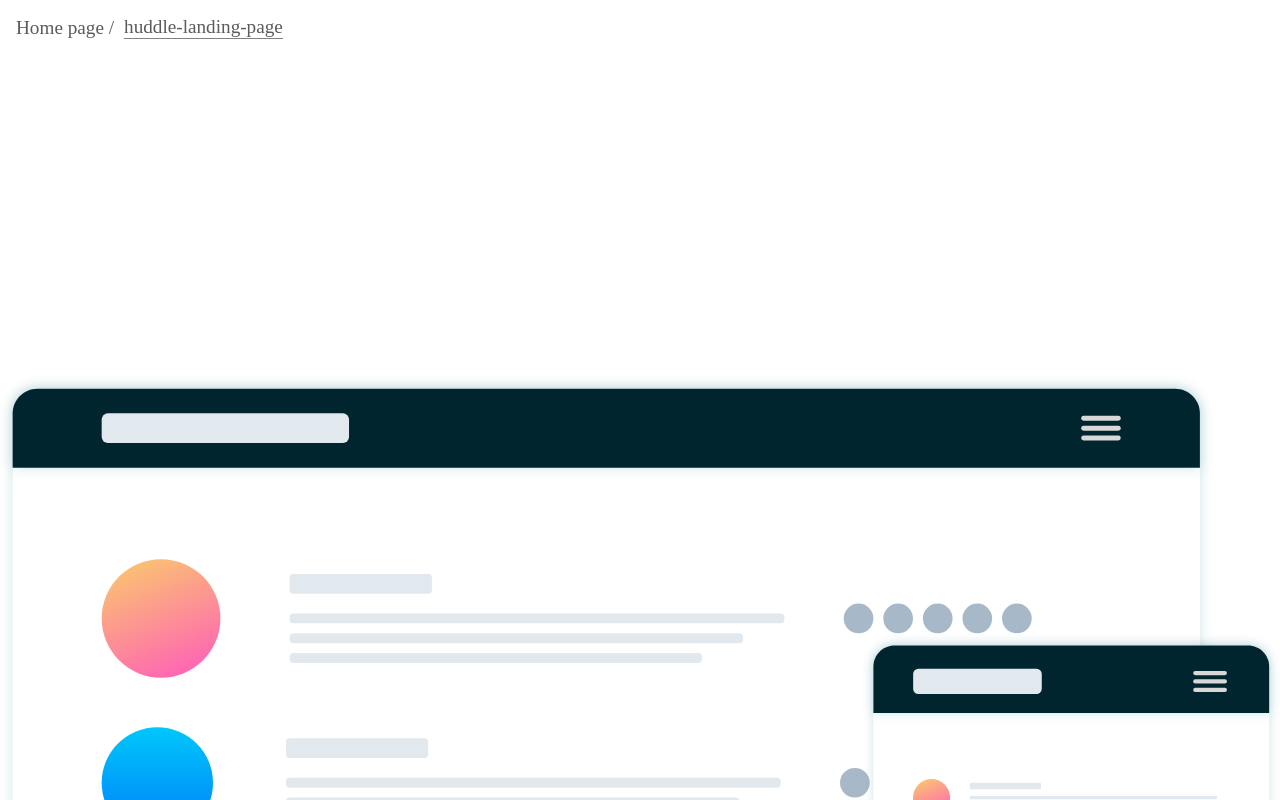
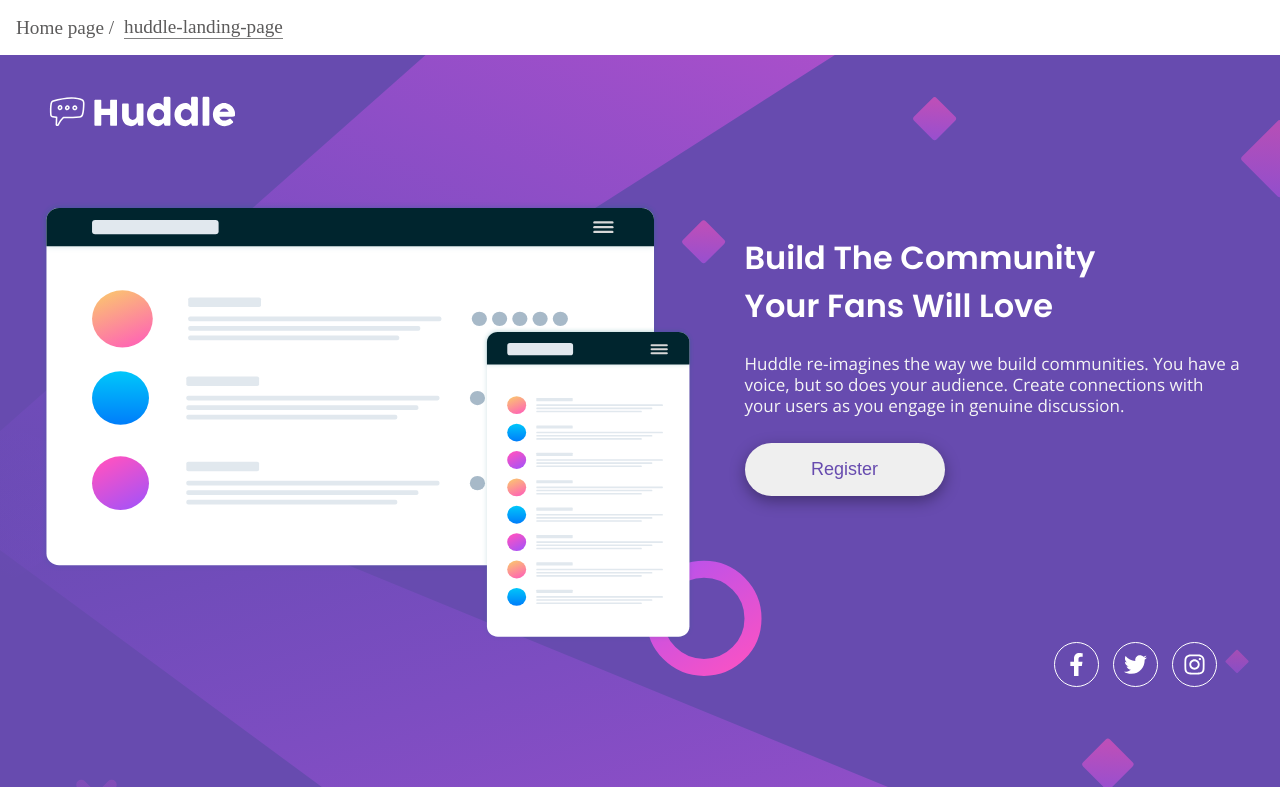
Before and after one commit to Dina2703/css_small-projects, a React (Create React App) app: page /huddle-landing-page in a window 1280 px wide. Shown: the top 800 px of the page. Built offline with nearby package versions, Linux system fonts and the light colour scheme.

Commit message:
Huddle project: style main and footer for desktop view

```diff
--- a/src/components/HuddlePage.js
+++ b/src/components/HuddlePage.js
@@ -1,4 +1,5 @@
 import React from "react";
+import "../style/HuddleLandingPage.css";
 
 import { FaFacebookF } from "react-icons/fa";
 import { FaTwitter } from "react-icons/fa";
@@ -15,15 +16,18 @@ function HuddlePage() {
             <img src={logo} alt="huddle logo" />
           </div>
         </header>
+
         <main>
           <div className="hero-image">
             <img src={mockups} alt="mockups" />
           </div>
           <div className="hero-context-wrapper">
-            <div className="title">
+            <div className="hero-context">
+              <div className="title heading1">
                 <h1>Build The Community</h1>
                 <h1>Your Fans Will Love</h1>
               </div>
+
               <div>
                 <p>
                   Huddle re-imagines the way we build communities. You have a
@@ -31,25 +35,26 @@ function HuddlePage() {
                   users as you engage in genuine discussion.
                 </p>
               </div>
+              <button>Register</button>
+            </div>
           </div>
         </main>
         <footer>
           <div>
             <ul>
               <li>
-                <FaFacebookF />
+                <FaFacebookF size={23} />
               </li>
               <li>
-                <FaTwitter />
+                <FaTwitter size={23} />
               </li>
               <li>
-                <FaInstagram />
+                <FaInstagram size={23} />
               </li>
             </ul>
           </div>
         </footer>
       </div>
-      <h3>Huddle landing page with a single introductory section</h3>
     </div>
   );
 }
--- a/src/style/HuddleLandingPage.css
+++ b/src/style/HuddleLandingPage.css
@@ -8,8 +8,120 @@
 
 .heading1 {
   font-family: "Poppins", sans-serif;
+  font-weight: 600;
 }
 
 p {
   font-family: "Open Sans", sans-serif;
+  font-size: 17px;
+  font-weight: 400;
+  line-height: 1.3rem;
+  color: whitesmoke;
 }
+
+#huddle {
+  width: 100vw;
+  height: calc(100vh - 68.5px);
+  background-color: var(--primary-violet);
+  position: relative;
+}
+
+#huddle::after {
+  content: "";
+  position: absolute;
+  top: 0;
+  left: 0;
+  width: 100%;
+  height: 100%;
+  background-image: url(../assets/huddle-landing/images/bg-desktop.svg);
+  z-index: 10;
+}
+
+.huddle-container {
+  position: relative;
+  z-index: 100;
+  width: 1200px;
+  margin: auto;
+}
+
+.huddle-container header {
+  padding: 2rem 0;
+}
+
+.huddle-container header .logo-wrapper {
+  width: 200px;
+}
+
+#huddle main {
+  height: 470px;
+  display: flex;
+  padding-top: 30px;
+}
+
+#huddle main .hero-image {
+  flex: 1.2;
+  height: 100%;
+}
+
+#huddle main .hero-context-wrapper {
+  flex: 1;
+  height: 100%;
+}
+
+#huddle .hero-context {
+  padding-left: 50px;
+  color: white;
+}
+
+#huddle .hero-context .title {
+  color: white;
+  padding-left: 0;
+  text-align: left;
+  margin-bottom: 0;
+}
+
+#huddle .hero-context p {
+  margin: 1rem 0;
+}
+
+#huddle .hero-context button {
+  width: 200px;
+  padding: 1rem;
+  margin: 10px 0;
+  border: none;
+  border-radius: 30px;
+  color: var(--primary-violet);
+  font-size: 18px;
+  box-shadow: rgba(0, 0, 0, 0.35) 0px 5px 15px;
+  cursor: pointer;
+  transition: all 0.1s ease-in-out;
+}
+
+#huddle .hero-context button:hover,
+#huddle .hero-context button:active {
+  color: white;
+  background-color: var(--primary-magenta);
+}
+
+#huddle footer {
+  width: 100%;
+}
+
+#huddle footer ul {
+  list-style-type: none;
+  width: 200px;
+  color: white;
+  margin-left: auto;
+}
+
+#huddle footer ul li {
+  display: inline-block;
+  border: 1px solid white;
+  padding: 10px;
+  border-radius: 50%;
+  margin-left: 14px;
+}
+
+#huddle footer ul li > * {
+  display: flex;
+}
```
Lines whose indentation alone changed are shown as unchanged.
